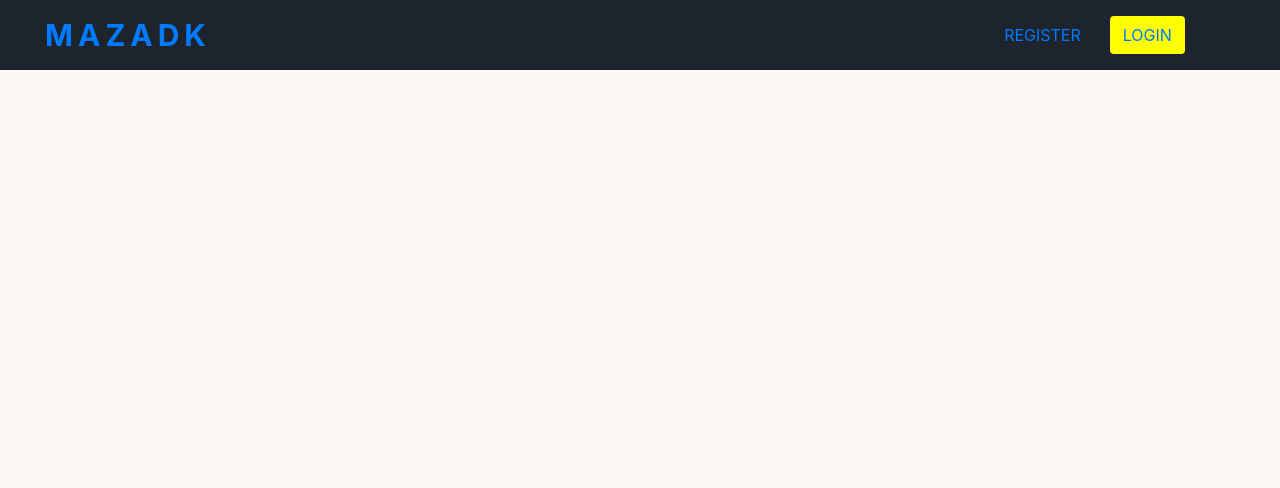
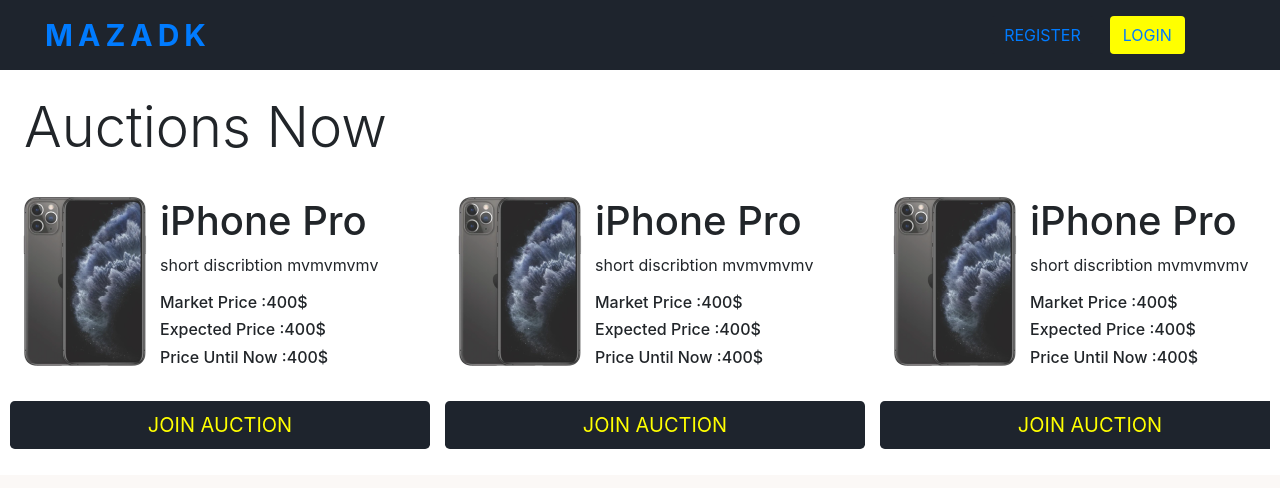
Before and after one commit to sirSayed98/mazadk-front, a Next.js app in the folder mazad/: page / in a window 1280 px wide. Shown: the top 488 px of the page. Built offline with nearby package versions, Linux system fonts and the light colour scheme.

Commit message:
add mazad card

```diff
--- /dev/null
+++ b/mazad/components/CardsContainer/CardsContainer.js
@@ -0,0 +1,55 @@
+import React from "react";
+import CardComponent from "../MazadCard/MazadCard";
+import style from "./CardsContainer.module.css";
+
+const CardContainer = () => {
+  return (
+    <>
+      <div
+        style={{
+          overflow: "hidden",
+          padding: "10px",
+        }}
+      >
+        <div
+          className={`${style.scrollBar}`}
+          style={{
+            overflow: "auto",
+            display: "flex",
+          }}
+        >
+          <div
+            style={{
+              marginRight: "15px",
+            }}
+          >
+            <CardComponent />
+          </div>
+          <div
+            style={{
+              marginRight: "15px",
+            }}
+          >
+            <CardComponent />
+          </div>
+          <div
+            style={{
+              marginRight: "15px",
+            }}
+          >
+            <CardComponent />
+          </div>
+          <div
+            style={{
+              marginRight: "15px",
+            }}
+          >
+            <CardComponent />
+          </div>
+        </div>
+      </div>
+    </>
+  );
+};
+
+export default CardContainer;
--- /dev/null
+++ b/mazad/components/CardsContainer/CardsContainer.module.css
@@ -0,0 +1,14 @@
+.scrollBar::-webkit-scrollbar {
+  width: 12px;
+  background-color: var(--color5);
+}
+
+.scrollBar::-webkit-scrollbar-thumb {
+  border-radius: 10px;
+  background-color: var(--color5);
+}
+@media only screen and (min-width: 900px) {
+  .scrollBar::-webkit-scrollbar-thumb {
+    background-color: var(--color1);
+  }
+}
--- /dev/null
+++ b/mazad/components/MazadCard/MazadCard.js
@@ -0,0 +1,42 @@
+import React from "react";
+
+import style from "./MazadCard.module.css";
+
+const MazadCard = () => {
+  return (
+    <>
+      <div className={`${style.mazad_container}`}>
+        <div className={`${style.mazad_card_body}`}>
+          <div className={`${style.mazad_img_box}`}>
+            <div>
+              <img className={`${style.mazad_img}`} src="./iphone.png" />
+            </div>
+          </div>
+
+          <div className={`${style.mazad_card_text} text-left `}>
+            <h1>iPhone Pro</h1>
+
+            <p>short discribtion mvmvmvmv</p>
+            <h6>
+              <span>Market Price :</span>
+              <span>400$</span>
+            </h6>
+            <h6>
+              <span>Expected Price :</span>
+              <span>400$</span>
+            </h6>
+            <h6>
+              <span>Price Until Now :</span>
+              <span>400$</span>
+            </h6>
+          </div>
+        </div>
+        <button className="btn master_button mt-3 mb-3 btn-lg btn-block">
+          Join Auction
+        </button>
+      </div>
+    </>
+  );
+};
+
+export default MazadCard;
--- /dev/null
+++ b/mazad/components/MazadCard/MazadCard.module.css
@@ -0,0 +1,17 @@
+.mazad_card_body {
+  width: max-content;
+  display: grid;
+  grid-template-columns: 1fr 2fr;
+  grid-gap: 10px;
+  border-radius: 15px;
+  padding: 10px;
+  background-color: white;
+}
+.mazad_container {
+  width: max-content;
+}
+.mazad_img {
+  width: 130px;
+  height: 169px;
+  object-fit: contain;
+}
--- a/mazad/package.json
+++ b/mazad/package.json
@@ -23,6 +23,7 @@
     "redux-devtools-extension": "^2.13.9",
     "redux-thunk": "^2.3.0",
     "sweetalert2": "^10.16.6",
-    "sweetalert2-react-content": "^3.3.2"
+    "sweetalert2-react-content": "^3.3.2",
+    "swiper": "^6.5.9"
   }
 }
--- a/mazad/pages/index.js
+++ b/mazad/pages/index.js
@@ -1,5 +1,7 @@
 import Head from "next/head";
 import Navbar from "../components/Navbar/Navbar";
+import CardsContainer from "../components/CardsContainer/CardsContainer";
+
 export default function Home() {
   return (
     <div>
@@ -8,6 +10,10 @@
         <link rel="icon" href="/favicon.ico" />
       </Head>
       <Navbar />
+
+        <h1 className="display-4 ml-4 mt-4 mb-3">Auctions Now</h1>
+
+      <CardsContainer />
     </div>
   );
 }
```
Also changed, not shown: mazad/components/SideMenu/SideMenu.js (+1 -12 lines), mazad/public/iphone.png (added), mazad/styles/globals.css (line endings or trailing spaces), 1 other file (tests, documents, lock files or other folders).
